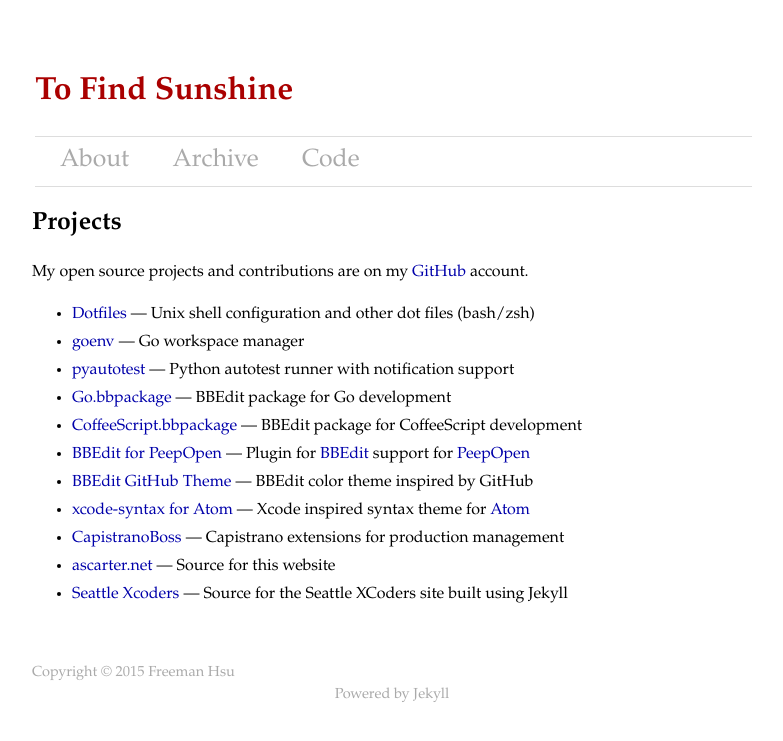
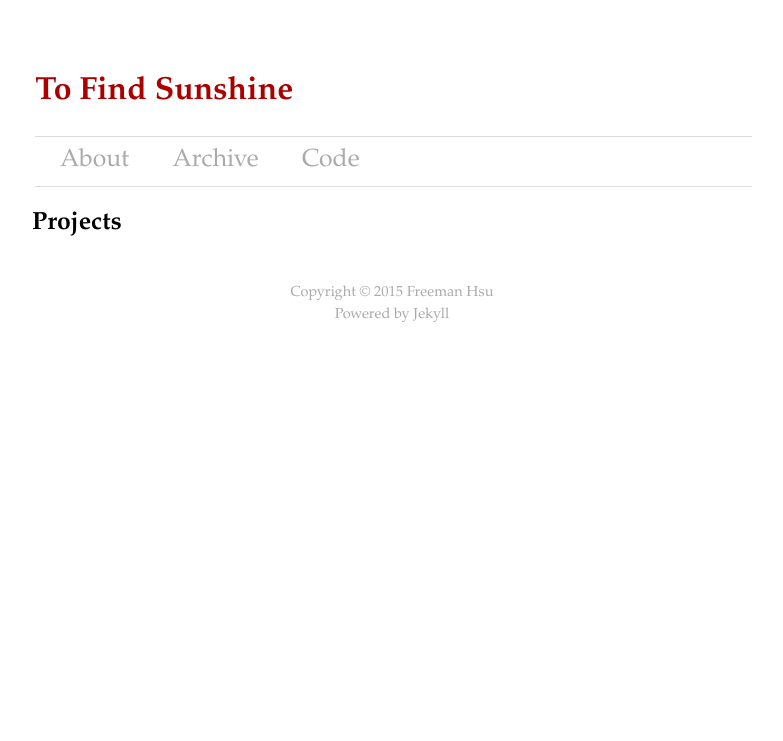
Before and after one commit to XMXu/xmxu.github.io, a Jekyll site: the page built from code.markdown, in a window 1280 px wide. Shown: the top 741 px of the page, without its empty margins (248-1031 px from the left). Built offline with Jekyll 4.4.1, drawn with Linux system fonts in a browser that asks for light colours; Markdown is read by kramdown in place of the engine named in the settings.

Commit message:
删除ascarter个人相关信息

```diff
--- a/code.markdown
+++ b/code.markdown
@@ -4,32 +4,3 @@ title: code
 ---
 
 # Projects
-
-My open source projects and contributions are on my [GitHub](http://github.com/ascarter/) account.
-
-* [Dotfiles][dotfiles] &mdash; Unix shell configuration and other dot files (bash/zsh)
-* [goenv][goenv] &mdash; Go workspace manager
-* [pyautotest][pyautotest] &mdash; Python autotest runner with notification support
-* [Go.bbpackage][gobbpackage] &mdash; BBEdit package for Go development
-* [CoffeeScript.bbpackage][coffeebbpackage] &mdash; BBEdit package for CoffeeScript development
-* [BBEdit for PeepOpen][bbeditpeep] &mdash; Plugin for [BBEdit][bbedit] support for [PeepOpen][peepopen]
-* [BBEdit GitHub Theme][bbeditgithub] &mdash; BBEdit color theme inspired by GitHub
-* [xcode-syntax for Atom][atomxcodesyntax] &mdash; Xcode inspired syntax theme for [Atom][atom]
-* [CapistranoBoss][capboss] &mdash; Capistrano extensions for production management
-* [ascarter.net][ascarternet] &mdash; Source for this website
-* [Seattle Xcoders][xcoders] &mdash; Source for the Seattle XCoders site built using Jekyll
-
-[bbedit]: http://barebones.com/products/bbedit/
-[atom]: http://atom.io
-[dotfiles]: https://github.com/ascarter/dotfiles
-[goenv]: https://github.com/ascarter/goenv
-[pyautotest]: https://github.com/ascarter/pyautotest
-[gobbpackage]: https://github.com/ascarter/Go.bbpackage
-[coffeebbpackage]: https://github.com/ascarter/CoffeeScript.bbpackage
-[bbeditpeep]: https://github.com/ascarter/PeepOpen-EditorSupport
-[peepopen]: https://peepcode.com/products/peepopen
-[bbeditgithub]: https://github.com/ascarter/bbedit-github-theme
-[atomxcodesyntax]: https://github.com/ascarter/xcode-syntax
-[capboss]: http://github.com/ascarter/capistrano-boss/
-[ascarternet]: http://github.com/ascarter/ascarter.github.com
-[xcoders]: http://github.com/xcoders/xcoders.github.com
--- a/css/site.css
+++ b/css/site.css
@@ -173,7 +173,7 @@ footer a:visited {
 
 footer #copyright {
 	color: #aaa;
-	text-align: left;
+	text-align: center;
 }
 
 footer #copyright a {
```
Also changed, not shown: about.markdown (+4 -11 lines).
